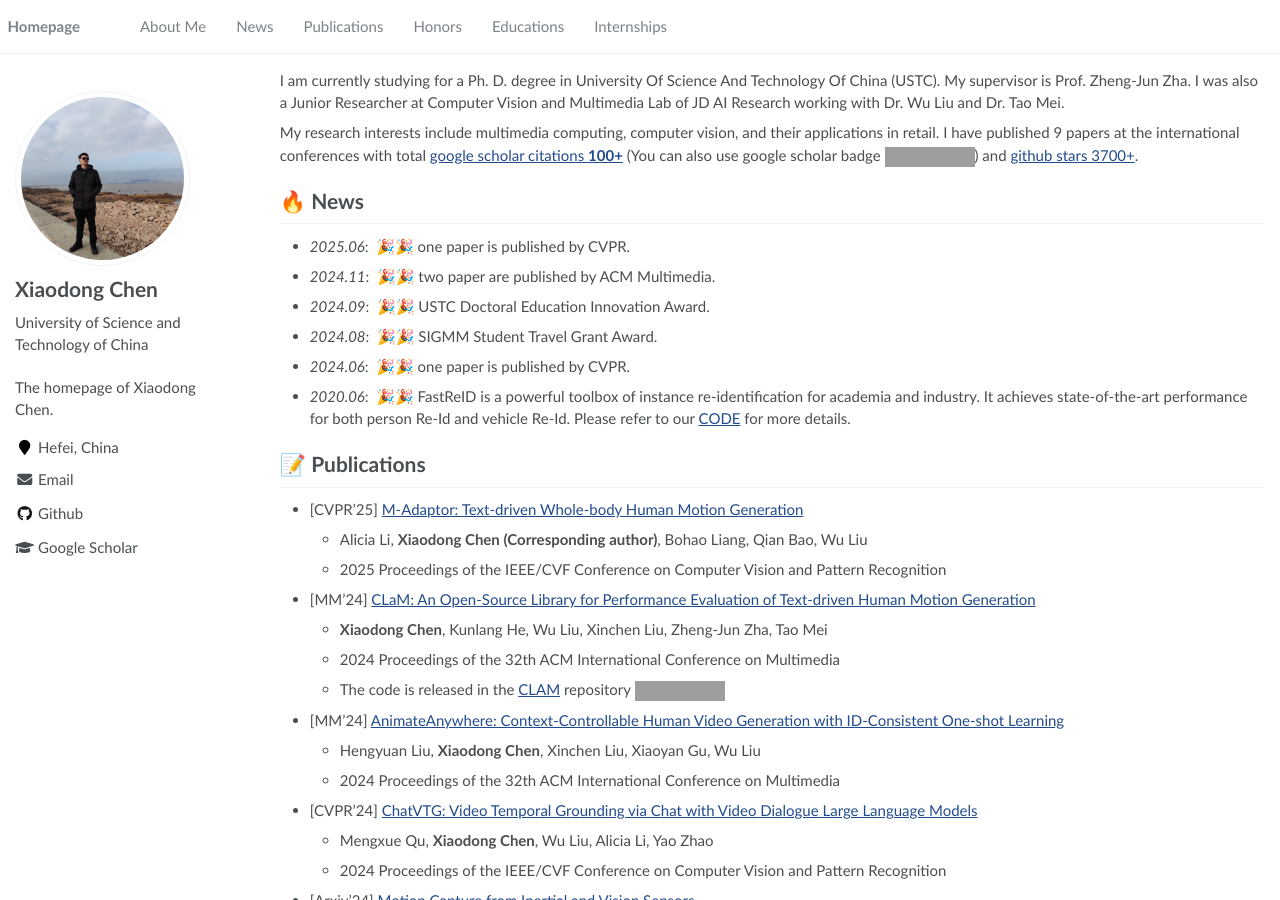
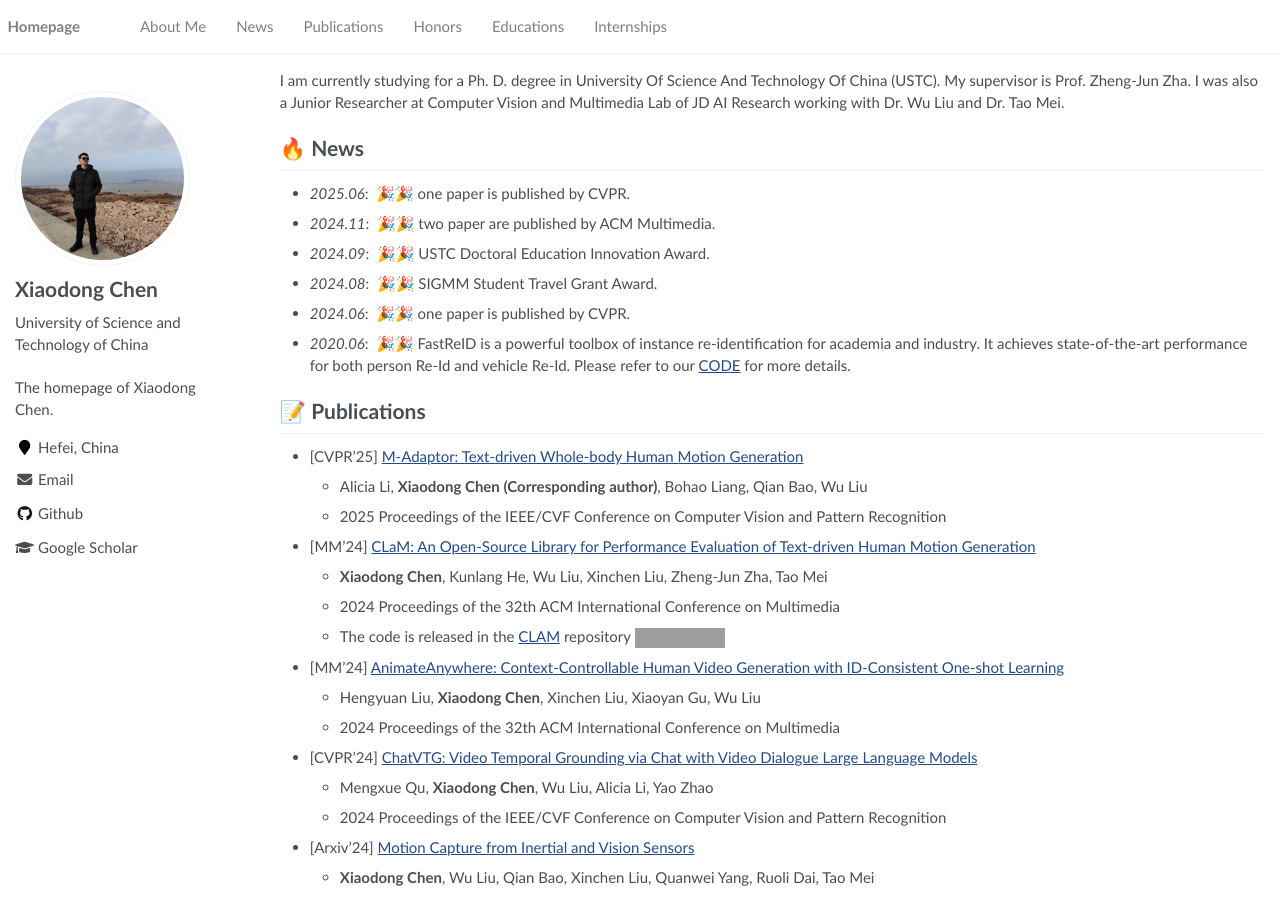
Before and after one commit to SheldongChen/SheldongChen.github.io, a Jekyll site: the page built from _pages/about.md, in a window 1280 px wide and 900 px high. Built offline with Jekyll 4.4.1, drawn with Linux system fonts in a browser that asks for light colours; grey boxes are pictures that could not be loaded.

Commit message:
updated
updated

```diff
--- a/_pages/about.md
+++ b/_pages/about.md
@@ -19,7 +19,7 @@
 I am currently studying for a Ph. D. degree in University Of Science And Technology Of China (USTC). My supervisor is Prof. Zheng-Jun Zha.
 I was also a Junior Researcher at Computer Vision and Multimedia Lab of JD AI Research working with Dr. Wu Liu and Dr. Tao Mei.
 
-My research interests include multimedia computing, computer vision, and their applications in retail. I have published 9 papers at the international conferences with total <a href='https://scholar.google.com/citations?user=FZJ-fFYAAAAJ'>google scholar citations <strong><span id='total_cit'>100+</span></strong></a> (You can also use google scholar badge <a href='https://scholar.google.com/citations?user=FZJ-fFYAAAAJ'><img src="https://img.shields.io/endpoint?url={{ url | url_encode }}&logo=Google%20Scholar&labelColor=f6f6f6&color=9cf&style=flat&label=citations"></a>) and [github stars 3700+](https://github.com/SheldongChen).
+<!-- My research interests include multimedia computing, computer vision, and their applications in retail. I have published 9 papers at the international conferences with total <a href='https://scholar.google.com/citations?user=FZJ-fFYAAAAJ'>google scholar citations <strong><span id='total_cit'>100+</span></strong></a> (You can also use google scholar badge <a href='https://scholar.google.com/citations?user=FZJ-fFYAAAAJ'><img src="https://img.shields.io/endpoint?url={{ url | url_encode }}&logo=Google%20Scholar&labelColor=f6f6f6&color=9cf&style=flat&label=citations"></a>) and [github stars 3700+](https://github.com/SheldongChen). -->
 
 
 # 🔥 News
```
